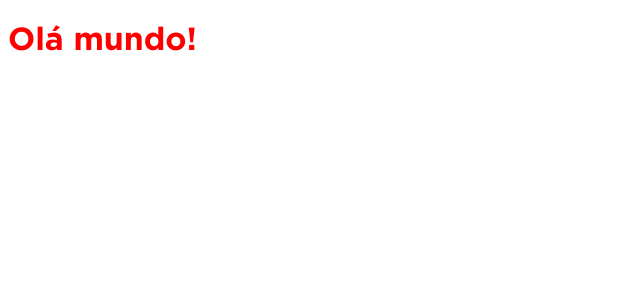
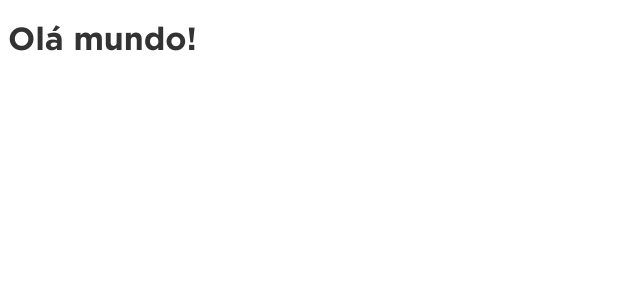
Before and after one commit to JuniorTlitz/smartfit-challenge, an Angular app: page / in a window 1280 px wide. Shown: the top 300 px of the page, without its empty margins (0-640 px from the left). Built offline with nearby package versions, Linux system fonts and the light colour scheme.

Commit message:
feature: add component header

```diff
--- a/src/app/app.component.scss
+++ b/src/app/app.component.scss
@@ -1,5 +1,5 @@
 h1 {
   font-family: "Gotham";
-  color: red;
+  color: var(--dark-grey);
   font-weight: 700;
 }
--- a/src/app/app.module.ts
+++ b/src/app/app.module.ts
@@ -3,10 +3,12 @@
 
 import { AppRoutingModule } from './app-routing.module';
 import { AppComponent } from './app.component';
+import { HeaderComponent } from './components/header/header.component';
 
 @NgModule({
   declarations: [
-    AppComponent
+    AppComponent,
+    HeaderComponent
   ],
   imports: [
     BrowserModule,
--- /dev/null
+++ b/src/app/components/header/header.component.html
@@ -0,0 +1 @@
+<p>header works!</p>
```
Also changed, not shown: src/app/components/header/header.component.ts (added, +10 -0 lines), src/app/components/header/header.component.scss (added), 1 other file (tests, documents, lock files or other folders).
